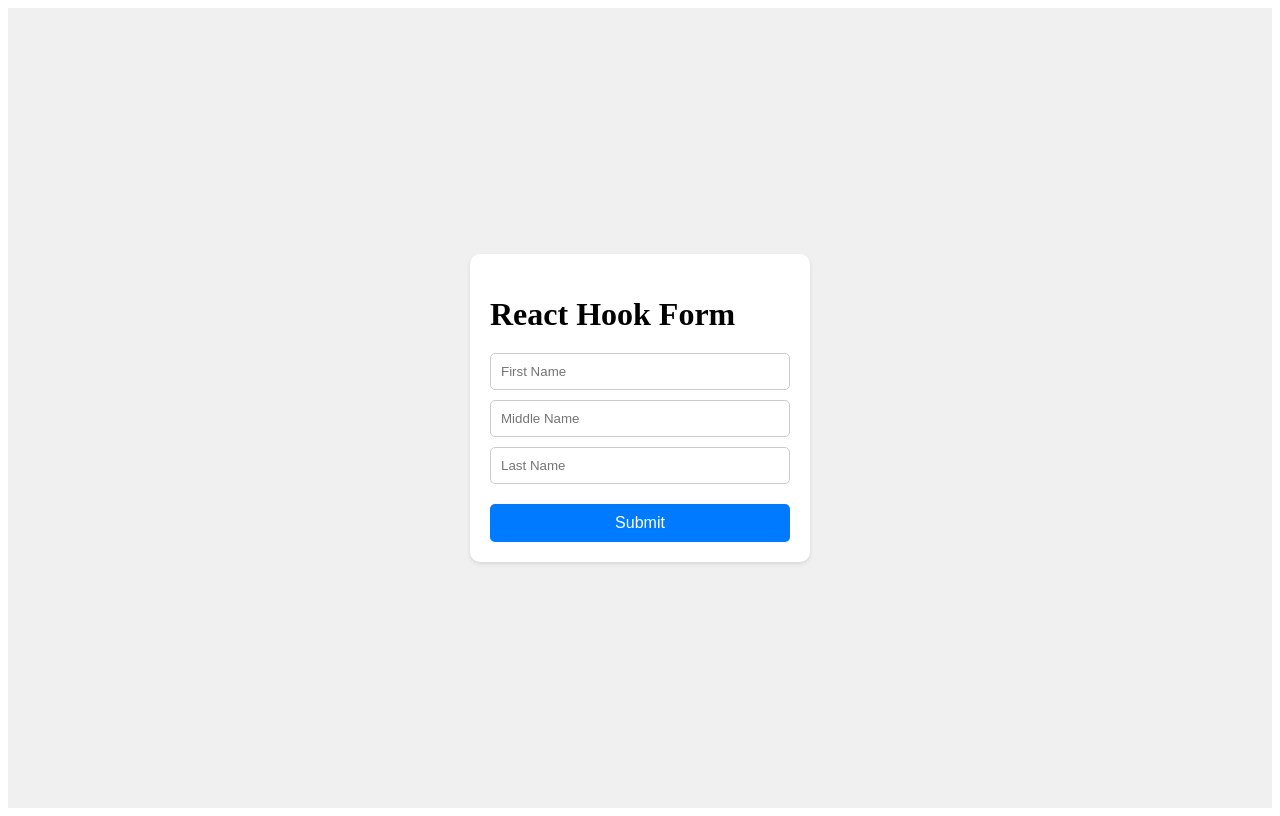
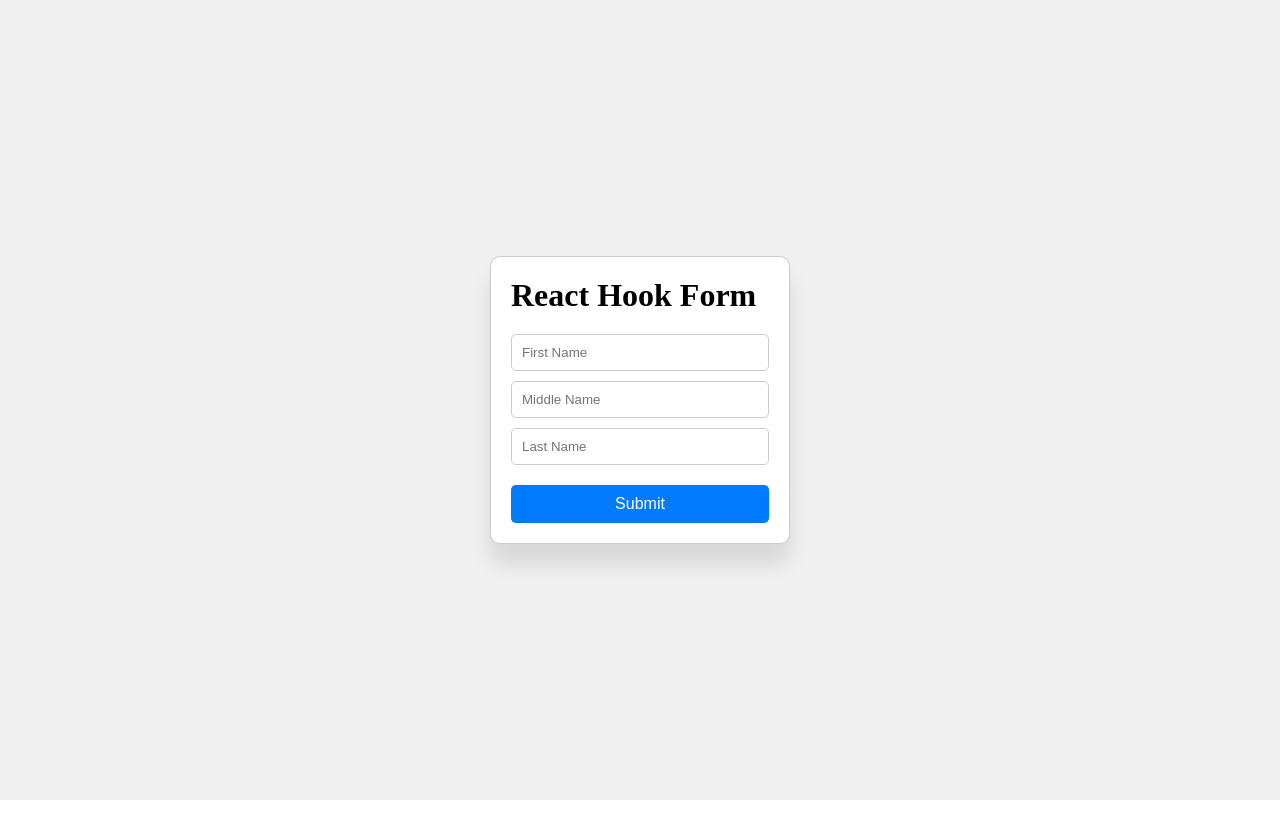
Before and after one commit to Shaahzad/ReactJs_Practice, a React (Vite) app: page / in a window 1280 px wide. Built offline with nearby package versions, Linux system fonts and the light colour scheme.

Commit message:
practice react hook form

```diff
--- a/src/App.css
+++ b/src/App.css
@@ -0,0 +1,5 @@
+*{
+    margin: 0;
+    padding: 0;
+    box-sizing: border-box;
+}
--- a/src/hook-form/Form.jsx
+++ b/src/hook-form/Form.jsx
@@ -21,9 +21,11 @@ const Form = () => {
                     backgroundColor: '#fff',
                     padding: '20px',
                     borderRadius: '10px',
-                    boxShadow: '0 2px 4px rgba(0, 0, 0, 0.1)',
+                    boxShadow: '0 20px 20px rgba(0, 0, 0, 0.1)',
                     width: '300px',
                     gap: '10px',
+                    border: '1px solid #ccc',
+
                 }}>
                 <h1 style={{ marginBottom: 10 }}>React Hook Form</h1>
 
--- a/src/main.jsx
+++ b/src/main.jsx
@@ -1,6 +1,7 @@
 import { createRoot } from 'react-dom/client'
 import App from './App.jsx'
 import { CartProvider } from './Context/Cartcontext.jsx'
+import "./App.css"
 
 createRoot(document.getElementById('root')).render(
     <CartProvider>
```
